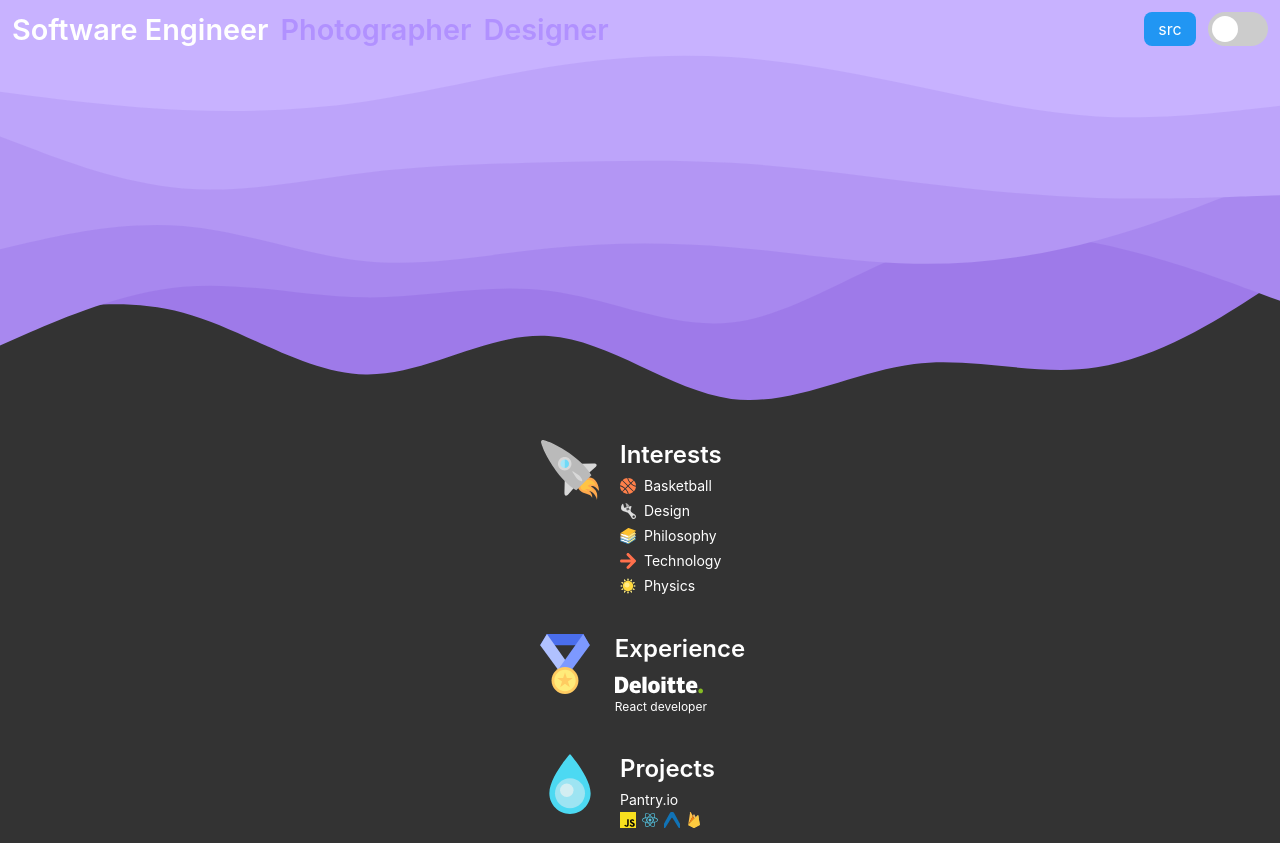
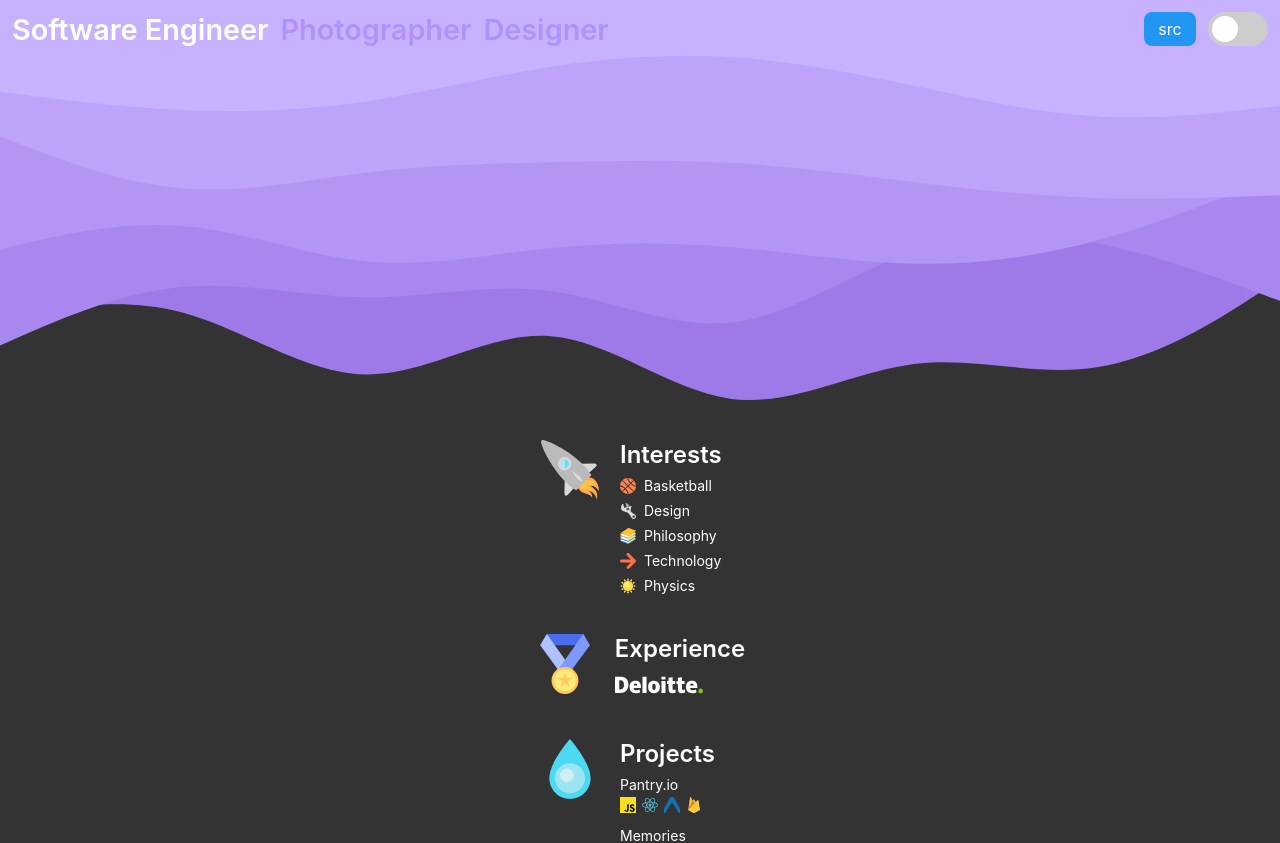
Before and after one commit to josephxlara/-Personal-Website, a React (Create React App) app: page / in a window 1280 px wide. Shown: the top 843 px of the page. Built offline with nearby package versions, Linux system fonts and the light colour scheme.

Commit message:
removed position from experience

```diff
--- a/src/Components/SoftwareEngineerAbout.js
+++ b/src/Components/SoftwareEngineerAbout.js
@@ -47,16 +47,9 @@ const SoftwareEngineerAbout = ({ lightMode, capabilities }) => {
                                                             lightMode={lightMode}
                                                             height={88}
                                                             width={88}
-                                                            style={{ height: '28px', marginBottom: '-12px' }}
+                                                            style={{ height: '28px' }}
                                                         />
                                                     </a>
-                                                    <p style={{
-                                                        fontWeight: 400,
-                                                        fontSize: '12px',
-                                                        color: lightMode ? colors.gray.dark1 : colors.white,
-                                                    }}>
-                                                        {sectionBodyItem.role}
-                                                    </p>
                                                 </>
                                                 }
 
--- a/src/Constants/SoftwareEngineer.js
+++ b/src/Constants/SoftwareEngineer.js
@@ -70,7 +70,6 @@ const SoftwareEngineer = [
                 isCompany: true,
                 logo: Deloitte,
                 website: 'https://www2.deloitte.com/us/en.html',
-                role: 'React developer'
             },
         ]
     },
```
Also changed, not shown: 1 other file (tests, documents, lock files or other folders).
